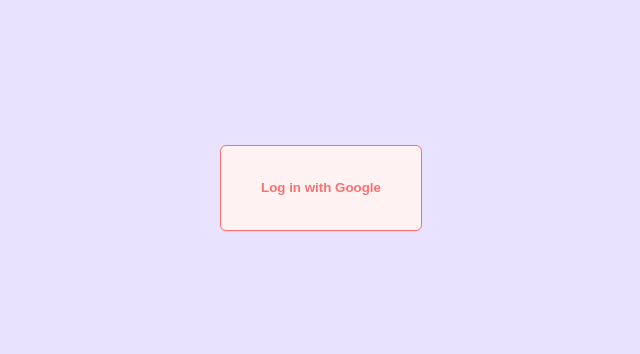
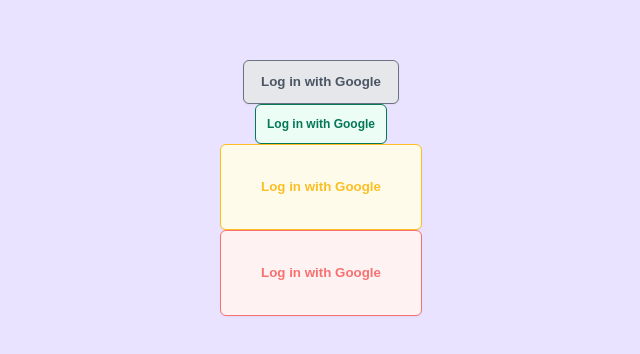
Before and after one commit to emirisato1003/advanced-react-lab, a React (Vite) app in the folder advanced-react-lab/: page / in a window 1280 px wide. Shown: the part 212-566 px from the top of the page, without its empty margins (319-959 px from the left). Built offline with nearby package versions, Linux system fonts and the light colour scheme.

Commit message:
fix code more concisely

```diff
--- a/advanced-react-lab/src/App.jsx
+++ b/advanced-react-lab/src/App.jsx
@@ -4,9 +4,12 @@
 function App() {
   return (
     <main>
+      <Button>Log in with Google</Button>
+      <Button variant="success" size="sm" className="green">Log in with Google</Button>
+      <Button variant="warning" size="lg" className="green">Log in with Google</Button>
       <Button variant="danger" size="lg" className="green">Log in with Google</Button>
     </main>
   );
 }
 
-export default App
+export default App;
--- a/advanced-react-lab/src/Button.jsx
+++ b/advanced-react-lab/src/Button.jsx
@@ -2,9 +2,10 @@
 import classNames from "classnames";
 export default function Button({ children, size, className, variant, ...rest }) {
 
-    let sizeClass = size ? `button-${size}` : ""
+    let sizeClass = size && `button-${size}`
+    let variantClass = variant && `button-${variant}`
 
-    const allClasses = classNames(sizeClass, className, variant);
+    const allClasses = classNames(sizeClass, className, variantClass);
 
     return (
         <button className={allClasses} {...rest}>
--- a/advanced-react-lab/src/index.css
+++ b/advanced-react-lab/src/index.css
@@ -44,20 +44,20 @@
   color: green;
 }
 
-.success{
+.button-success{
   color: #047857;
   background-color: #ECFDF5;
-  border: #047857 1px solid;
+  border-color: #047857;
 }
 
-.warning{
+.button-warning{
   color:#FBBF24;
   background-color: #fffbeb;
-  border:#FBBF24 1px solid;
+  border-color:#FBBF24;
 }
 
-.danger{
+.button-danger{
   color: #f87171;
   background-color: #fef2f2;
-  border:#f87171 1px solid;
+  border-color:#f87171;
 }
```
